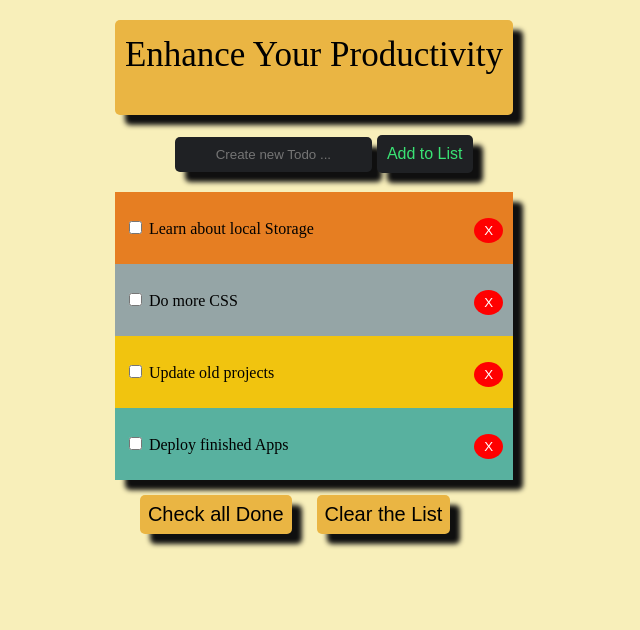
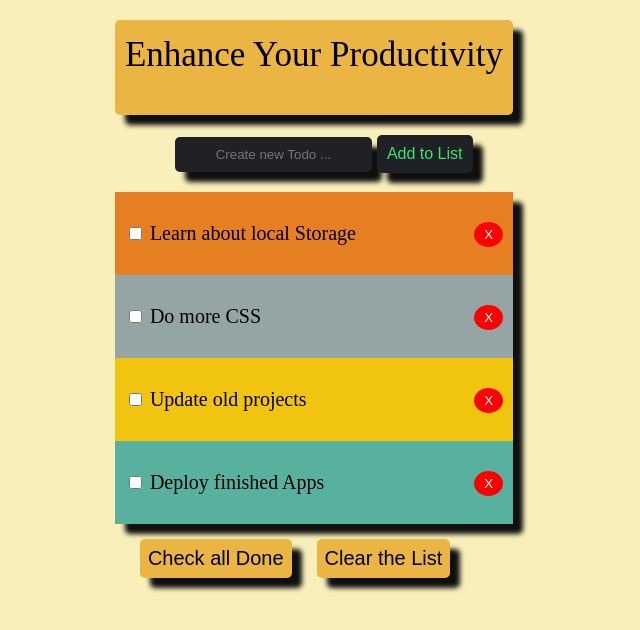
Before and after one commit to ali1129js/updated-todo, a React (Create React App) app: page / in a window 1280 px wide. Shown: the top 630 px of the page, without its empty margins (326-966 px from the left). Built offline with nearby package versions, Linux system fonts and the light colour scheme.

Commit message:
small fix

```diff
--- a/src/components/TodoItem.js
+++ b/src/components/TodoItem.js
@@ -2,7 +2,7 @@
  * @Author: Ali
  * @Date:   2019-01-05T09:25:48+01:00
  * @Last modified by:   Ali
- * @Last modified time: 2019-01-06T15:07:40+01:00
+ * @Last modified time: 2019-01-06T16:04:29+01:00
  */
 import React, { Component } from "react";
 import PropTypes from "prop-types";
@@ -15,7 +15,8 @@ class TodoItem extends Component {
         style={{
           textDecoration: completed ? "line-through" : "none",
           backgroundColor: color,
-          padding: "10px"
+          padding: "10px",
+          fontSize: "20px"
         }}
       >
         <p>
```
